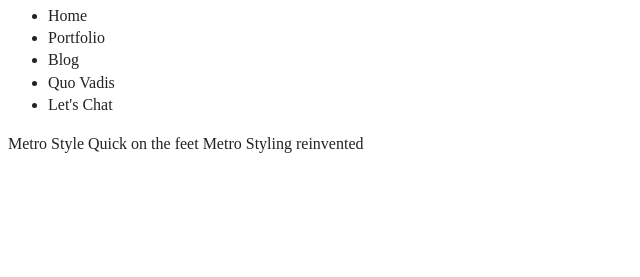
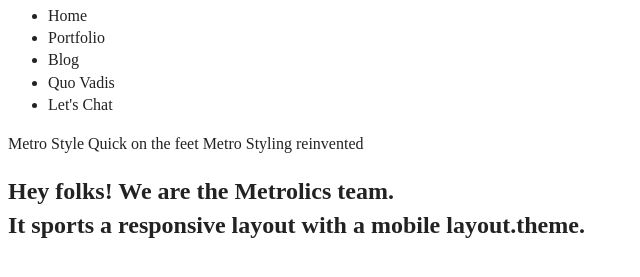
Before and after one commit to richelletiongson/LAB-02_RichelleTiongson, a website built with webpack: page index.html in a window 1280 px wide. Shown: the part 83-360 px from the top of the page, without its empty margins (0-640 px from the left). Built offline with nearby package versions, Linux system fonts and the light colour scheme.

Commit message:
Add introduction text

```diff
--- a/index.html
+++ b/index.html
@@ -42,6 +42,7 @@
       <span>Quick on the feet</span>
       <span>Metro Styling reinvented</span>
     </div>
+    <h2>Hey folks! We are the Metrolics team. <br> It sports a responsive layout with a mobile layout.theme.</h2>
    </main>
    <footer></footer>
 </body>
```
